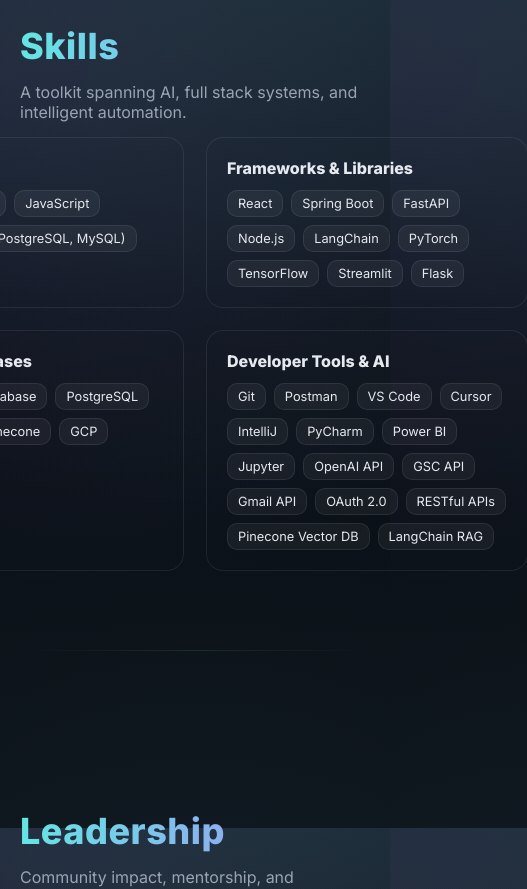
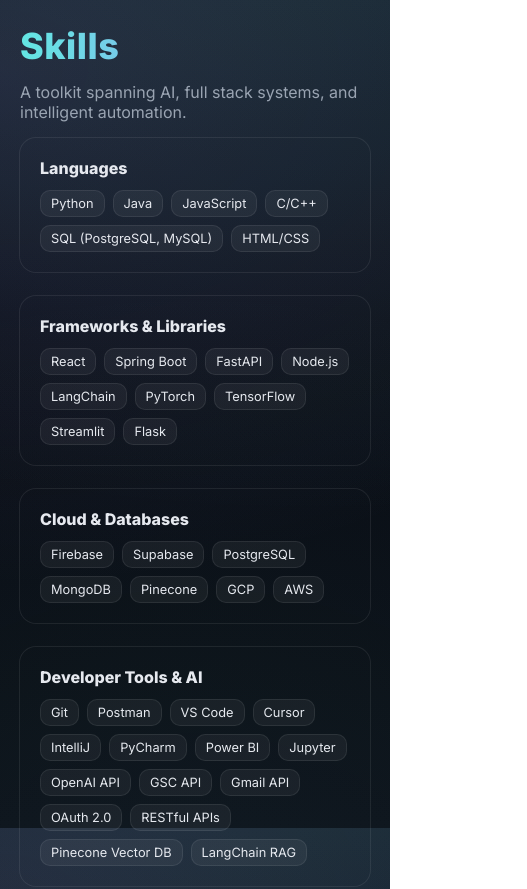
Before and after one commit to iArpan123/arpandeep-portfolio, a React (Create React App) app: page / in a window 390 px wide. Shown: the part 5080-5969 px from the top of the page, 527 px wide, since content can reach past the window. Built offline with nearby package versions, Linux system fonts and the light colour scheme.

Commit message:
fixefd responsive issue

```diff
--- a/src/components/Skills.jsx
+++ b/src/components/Skills.jsx
@@ -58,11 +58,12 @@
       <div
   style={{
     display: "grid",
-          gridTemplateColumns: "repeat(2, minmax(320px, 1fr))",
+    gridTemplateColumns: "repeat(auto-fit, minmax(320px, 1fr))",
     gap: "1.5rem",
     justifyContent: "center",
   }}
 >
+
         <Category title="Languages" items={skills.languages} />
         <Category title="Frameworks & Libraries" items={skills.frameworks} />
         <Category title="Cloud & Databases" items={skills.cloud} />
```
Lines whose indentation alone changed are shown as unchanged.
